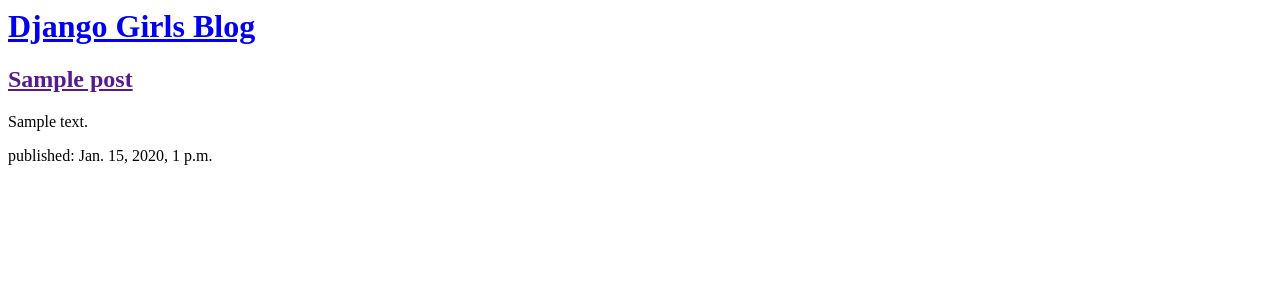
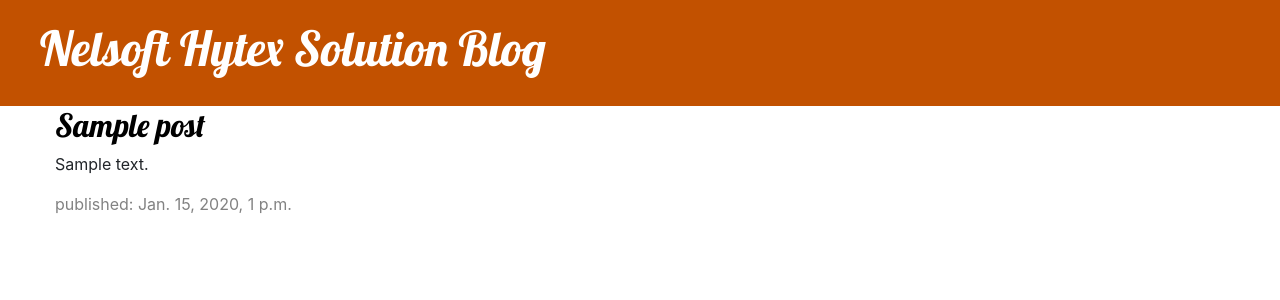
Before and after one commit to mukule/my-first-blog, a Django app: page / in a window 1280 px wide. Shown: the top 300 px of the page. Run offline with Django 3.2, Linux system fonts and the light colour scheme; tables that the repository leaves empty hold one stand-in row (values such as "Sample post"); some libraries are stand-ins or nearby versions.

Commit message:
Added view and template for detailed blog post as well as CSS for the site.

```diff
--- /dev/null
+++ b/blog/static/css/blog.css
@@ -0,0 +1,46 @@
+.page-header {
+    background-color: #C25100;
+    margin-top: 0;
+    padding: 20px 20px 20px 40px;
+}
+
+.page-header h1, .page-header h1 a, .page-header h1 a:visited, .page-header h1 a:active {
+    color: #ffffff;
+    font-size: 36pt;
+    text-decoration: none;
+}
+
+.content {
+    margin-left: 40px;
+}
+
+h1, h2, h3, h4 {
+    font-family: 'Lobster', cursive;
+}
+
+.date {
+    color: #828282;
+}
+
+.save {
+    float: right;
+}
+
+.post-form textarea, .post-form input {
+    width: 100%;
+}
+
+.top-menu, .top-menu:hover, .top-menu:visited {
+    color: #ffffff;
+    float: right;
+    font-size: 26pt;
+    margin-right: 20px;
+}
+
+.post {
+    margin-bottom: 70px;
+}
+
+.post h2 a, .post h2 a:visited {
+    color: #000000;
+}
--- /dev/null
+++ b/blog/templates/blog/base.html
@@ -0,0 +1,24 @@
+{% load static %}
+<html>
+    <head>
+        <title>Welcome to nelson masibo blog</title>
+        <link rel="stylesheet" href="https://stackpath.bootstrapcdn.com/bootstrap/4.5.2/css/bootstrap.min.css"
+        integrity="sha384-JcKb8q3iqJ61gNV9KGb8thSsNjpSL0n8PARn9HuZOnIxN0hoP+VmmDGMN5t9UJ0Z" crossorigin="anonymous">
+        <link rel="stylesheet" href="//maxcdn.bootstrapcdn.com/bootstrap/3.2.0/css/bootstrap-theme.min.css">
+        <link href="//fonts.googleapis.com/css?family=Lobster&subset=latin,latin-ext" rel="stylesheet" type="text/css">
+        <link rel="stylesheet" href="{% static 'css/blog.css' %}">
+    </head>
+    <body>
+        <div class="page-header">
+            <h1><a href="/">Nelsoft Hytex Solution Blog</a></h1>
+        </div>
+        <div class="content container">
+            <div class="row">
+                <div class="col-md-8">
+                {% block content %}
+                {% endblock %}
+                </div>
+            </div>
+        </div>
+    </body>
+</html>
--- a/blog/templates/blog/post_list.html
+++ b/blog/templates/blog/post_list.html
@@ -1,19 +1,12 @@
-<html>
-    <head>
-        <title>Welcome to nelson masibo blog</title>
-    </head>
-    <body>
-        <div>
-            <h1><a href="/">Django Girls Blog</a></h1>
-        </div>
-
-        {% for post in posts %}
-            <div>
-
-                <h2><a href="">{{ post.title }}</a></h2>
-                <p>{{ post.text|linebreaksbr }}</p>
-                <p>published: {{ post.published_date }}</p>
-            </div>
-        {% endfor %}
-    </body>
-</html>
+{% extends 'blog/base.html' %}
+               {% block content %}
+                    {% for post in posts %}
+                        <div class="post">
+                            <h2><a href="{% url 'post_detail' pk=post.pk %}">{{ post.title }}</a></h2>
+                            <p>{{ post.text|linebreaksbr }}</p>
+                            <div class="date">
+                                <p>published: {{ post.published_date }}</p>
+                            </div>
+                        </div>
+                    {% endfor %}
+                    {% endblock %}
--- a/blog/urls.py
+++ b/blog/urls.py
@@ -1,7 +1,9 @@
 from django.urls import path
 from . import views
+from django.contrib.staticfiles.urls import staticfiles_urlpatterns
 
 
 urlpatterns = [
     path('', views.post_list, name='post_list'),
+    path('post/<int:pk>/', views.post_detail, name='post_detail'),
 ]
--- a/blog/views.py
+++ b/blog/views.py
@@ -1,8 +1,13 @@
 from django.shortcuts import render
 from .models import Post
 from django.utils import timezone
+from django.shortcuts import render, get_object_or_404
 
 # Create your views here.
 def post_list(request):
     posts = Post.objects.filter(published_date__lte=timezone.now()).order_by('published_date')
     return render(request, 'blog/post_list.html', {'posts': posts})
+
+def post_detail(request, pk):
+    post = get_object_or_404(Post, pk=pk)
+    return render(request, 'blog/post_detail.html', {'post': post})
```
Also changed, not shown: blog/templates/blog/post_detail.html (added, +13 -0 lines).
